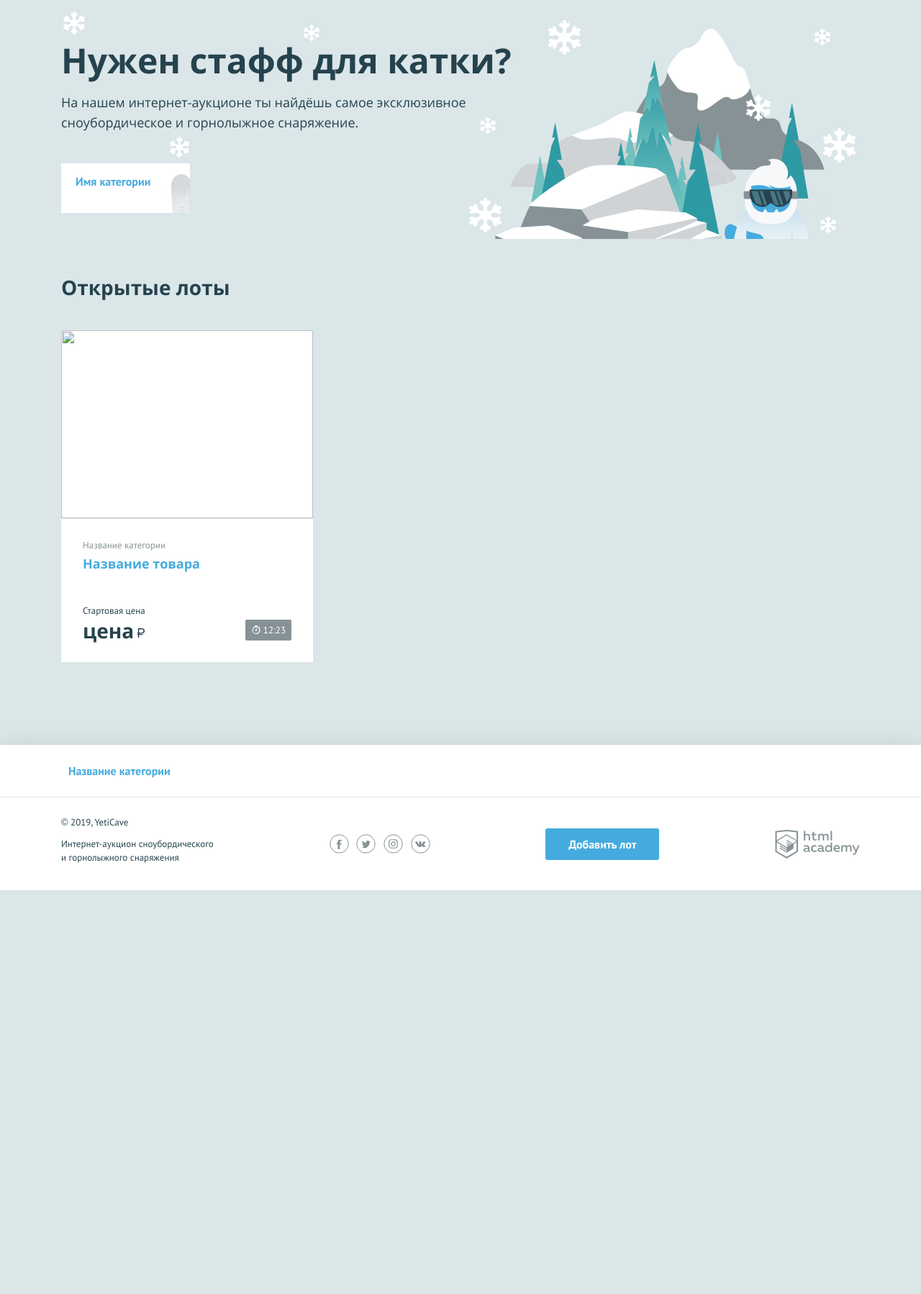
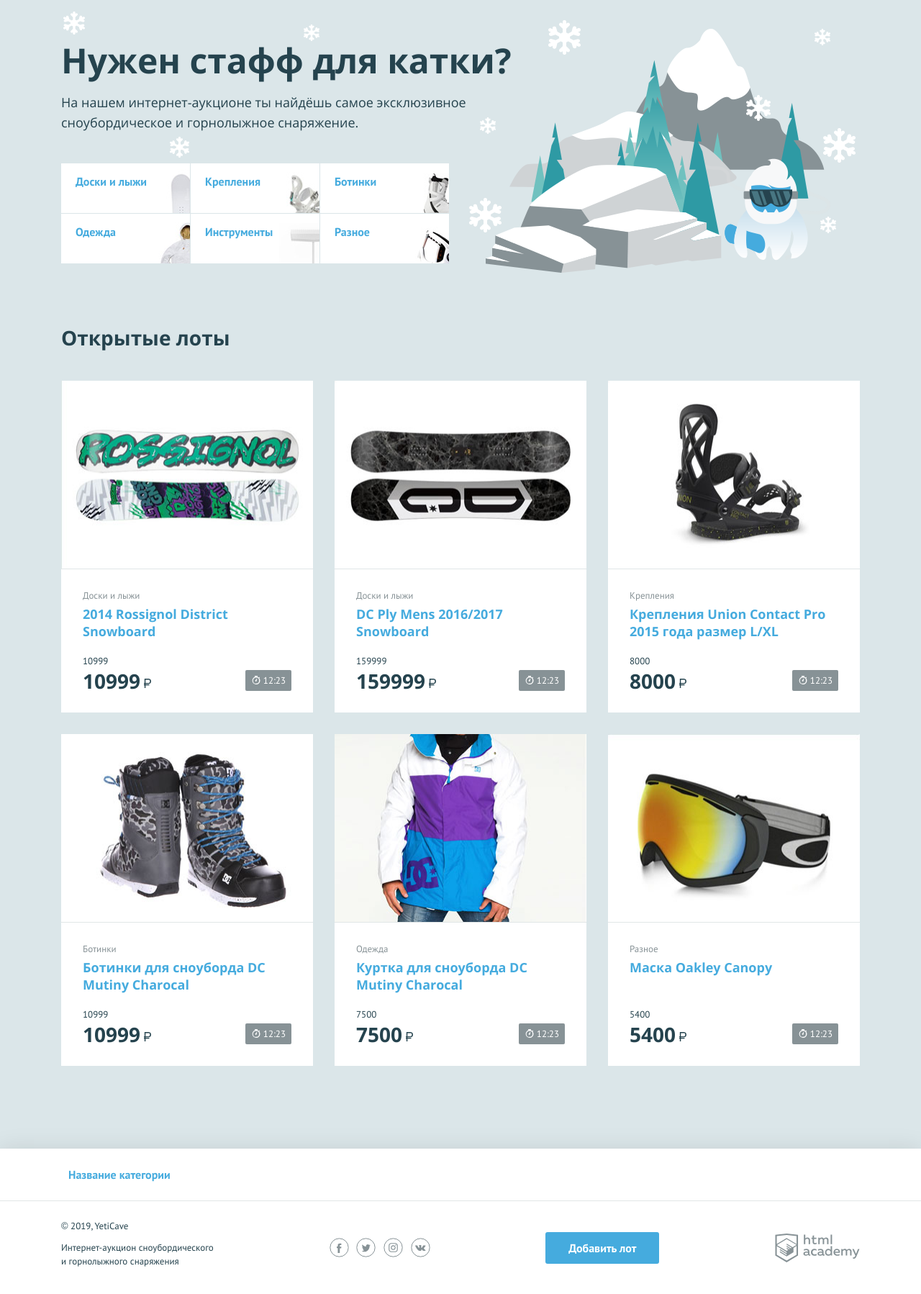
Before and after one commit to Narutka/yeticave_maslennikov, a PHP site: page / in a window 1280 px wide. Shown: the part 108-1906 px from the top of the page at 72% size. Before the commit the page ends 1345 px from the top, so only its background shows below. Run offline with PHP 8.4, Linux system fonts and the light colour scheme.

Commit message:
second commit

```diff
--- a/index.php
+++ b/index.php
@@ -2,6 +2,20 @@
 $is_auth = rand(0, 1);
 
 $user_name = ''; // укажите здесь ваше имя
+
+$categories = array("boards" => "Доски и лыжи",
+                    "attachment" => "Крепления",
+                    "boots" => "Ботинки",
+                    "clothing" => "Одежда",
+                    "tools" => "Инструменты",
+                    "other" => "Разное");
+
+$lots = array(array("name" => "2014 Rossignol District Snowboard", "category" => "Доски и лыжи", "cost" => 10999, "src" => "img/lot-1.jpg"),
+              array("name" => "DC Ply Mens 2016/2017 Snowboard", "category" => "Доски и лыжи", "cost" => 159999, "src" => "img/lot-2.jpg"),
+              array("name" => "Крепления Union Contact Pro 2015 года размер L/XL", "category" => "Крепления", "cost" => 8000, "src" => "img/lot-3.jpg"),
+              array("name" => "Ботинки для сноуборда DC Mutiny Charocal", "category" => "Ботинки", "cost" => 10999, "src" => "img/lot-4.jpg"),
+              array("name" => "Куртка для сноуборда DC Mutiny Charocal", "category" => "Одежда", "cost" => 7500, "src" => "img/lot-5.jpg"),
+              array("name" => "Маска Oakley Canopy", "category" => "Разное", "cost" => 5400, "src" => "img/lot-6.jpg"));
 ?>
 <!DOCTYPE html>
 <html lang="ru">
@@ -56,9 +70,11 @@ $user_name = ''; // укажите здесь ваше имя
         <p class="promo__text">На нашем интернет-аукционе ты найдёшь самое эксклюзивное сноубордическое и горнолыжное снаряжение.</p>
         <ul class="promo__list">
             <!--заполните этот список из массива категорий-->
-            <li class="promo__item promo__item--boards">
-                <a class="promo__link" href="pages/all-lots.html">Имя категории</a>
+            <?php foreach($categories as $class_category => $name_category): ?>
+            <li class="promo__item promo__item--<?= $class_category?>">
+                <a class="promo__link" href="pages/all-lots.html"><?= $name_category ?></a>
             </li>
+            <?php endforeach; ?>
         </ul>
     </section>
     <section class="lots">
@@ -67,17 +83,18 @@ $user_name = ''; // укажите здесь ваше имя
         </div>
         <ul class="lots__list">
             <!--заполните этот список из массива с товарами-->
+            <?php foreach($lots as $lot): ?>
             <li class="lots__item lot">
                 <div class="lot__image">
-                    <img src="" width="350" height="260" alt="">
+                    <img src="<?=$lot["src"]?>" width="350" height="260" alt="">
                 </div>
                 <div class="lot__info">
-                    <span class="lot__category">Название категории</span>
-                    <h3 class="lot__title"><a class="text-link" href="pages/lot.html">Название товара</a></h3>
+                    <span class="lot__category"><?=$lot["category"]?></span>
+                    <h3 class="lot__title"><a class="text-link" href="pages/lot.html"><?=$lot["name"]?></a></h3>
                     <div class="lot__state">
                         <div class="lot__rate">
-                            <span class="lot__amount">Стартовая цена</span>
-                            <span class="lot__cost">цена<b class="rub">р</b></span>
+                            <span class="lot__amount"><?=$lot["cost"]?></span>
+                            <span class="lot__cost"><?=$lot["cost"]?><b class="rub">р</b></span>
                         </div>
                         <div class="lot__timer timer">
                             12:23
@@ -85,6 +102,7 @@ $user_name = ''; // укажите здесь ваше имя
                     </div>
                 </div>
             </li>
+            <?php endforeach; ?>
         </ul>
     </section>
 </main>
```
